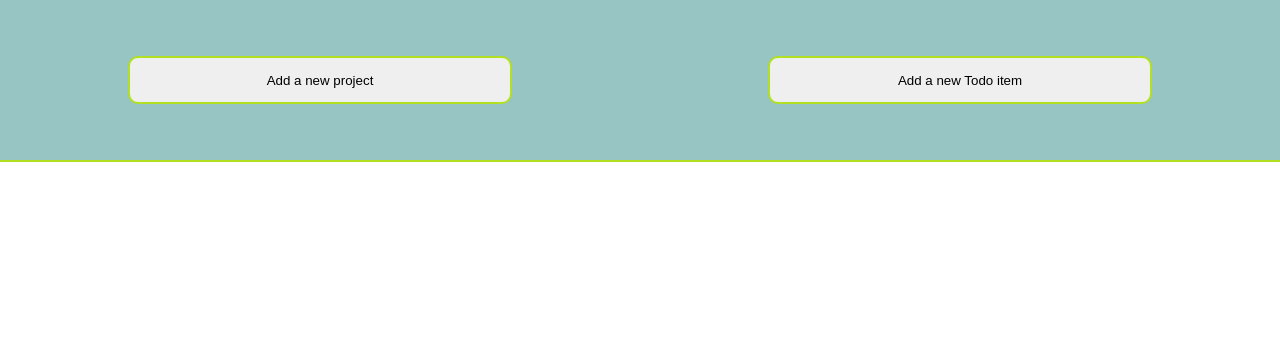
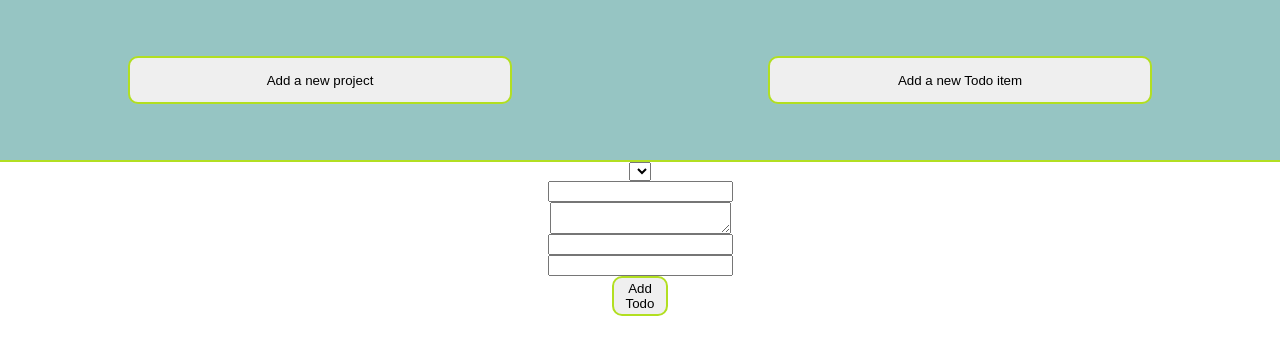
Before and after one commit to chri-ss/todo-list, a website built with webpack: page dist/index.html in a window 1280 px wide. Both pictures are taken after a click on the button "Add a new Todo item". Built offline with nearby package versions, Linux system fonts and the light colour scheme.

Commit message:
Style todo form as column

```diff
--- a/src/displayController.js
+++ b/src/displayController.js
@@ -14,7 +14,7 @@ const addProjectButton = document.createElement('button');
 
 const projectDropdown = document.createElement('select');
 const title = document.createElement('input');
-const description = document.createElement('input');
+const description = document.createElement('textarea');
 const dueDate = document.createElement('input');
 const priority = document.createElement('input');
 const addTodoButton = document.createElement('button');
@@ -46,10 +46,7 @@ class Add {
     }
 
     static addProjectForm() {
-        if(modal.hasChildNodes())
-        {
-            Remove.removeTodoForm();
-        }
+        Remove.removeTodoForm();
         projectForm.classList.add('project-form');
         projectName.classList.add('project-name');
         addProjectButton.classList.add('add-project-button');
@@ -71,15 +68,14 @@ class Add {
     }
 
     static addTodoForm = () => {
-        if(modal.hasChildNodes())
-        {
-            Remove.removeProjectForm();
-        }
+        Remove.removeProjectForm();
         todoForm.classList.add('todo-form');
         title.classList.add('title');
         description.classList.add('discription');
         dueDate.classList.add('due-date');
         priority.classList.add('priority');
+        addTodoButton.classList.add('add-todo-button');
+        addTodoButton.textContent = 'Add Todo';
         todoForm.appendChild(projectDropdown);
         todoForm.appendChild(title);
         todoForm.appendChild(description);
@@ -87,6 +83,7 @@ class Add {
         todoForm.appendChild(priority);
         todoForm.appendChild(addTodoButton);
         modal.appendChild(todoForm);
+        modal.classList.remove('hidden');
     }
 
     static addTodo(todo, project) {
@@ -111,11 +108,17 @@ class Add {
 
 class Remove {
     static removeProjectForm() {
-        modal.removeChild(projectForm);
+        if (modal.contains(projectForm))
+        {
+            modal.removeChild(projectForm);
+        }
     }
 
     static removeTodoForm() {
-        modal.removeChild(todoForm);
+        if (modal.contains(todoForm))
+        {
+            modal.removeChild(todoForm);
+        }
     }
 }
 
--- a/src/eventListeners.js
+++ b/src/eventListeners.js
@@ -5,6 +5,7 @@ import todo from "./todo";
 
 const addProjectEventListener = () => {
     projectButton.addEventListener('click', () => {
+        Remove.removeTodoForm();
         Add.addProjectForm();
     });
 }
@@ -25,6 +26,7 @@ const addProjectSubmitEventListener = () => {
 
 const addTodoEventListener = () => {
     todoButton.addEventListener('click', (e) => {
+        Remove.removeProjectForm();
         Add.addTodoForm();
     })
 }
--- a/src/style.css
+++ b/src/style.css
@@ -43,7 +43,7 @@ button {
     border-radius: 10px;
 }
 
-.modal, .project-form {
+.modal, .project-form, .todo-form {
     display: flex;
     flex-direction: column;
     justify-content: center;
```
Also changed, not shown: dist/bundle.js.
